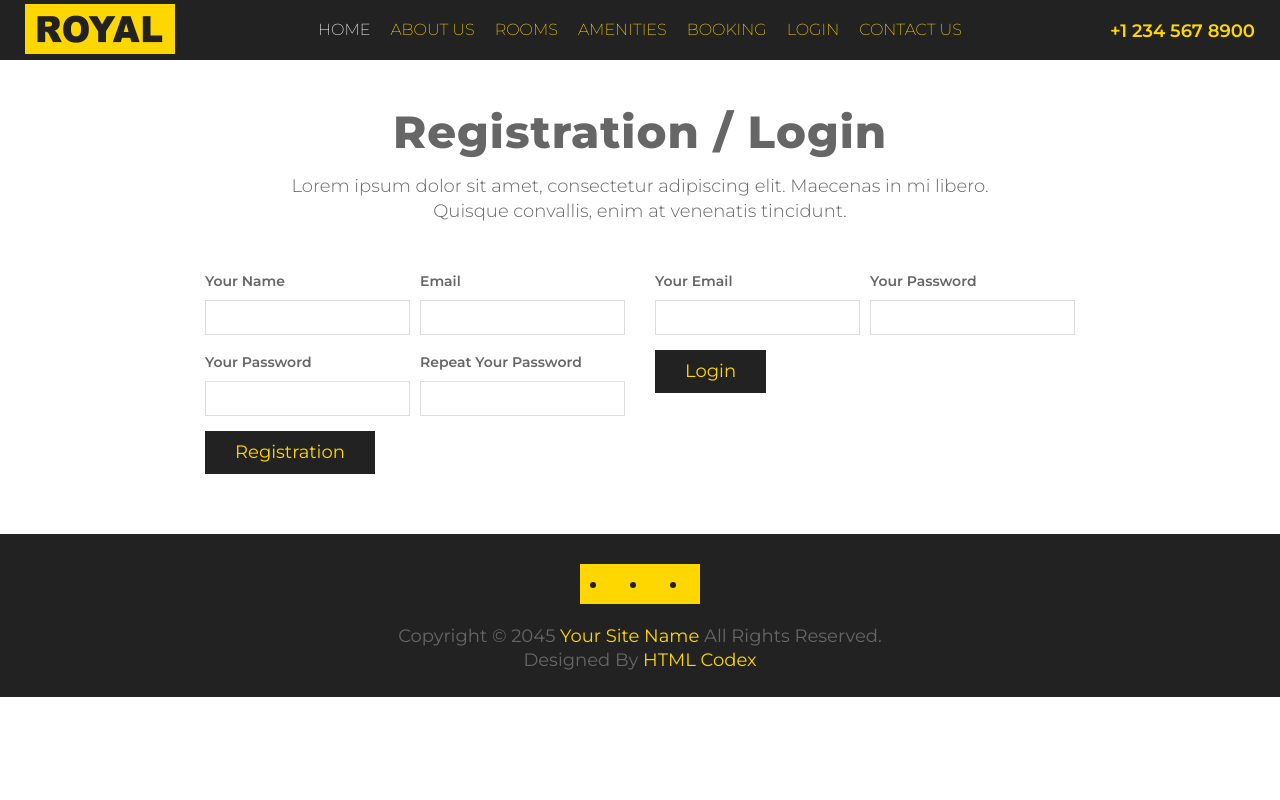
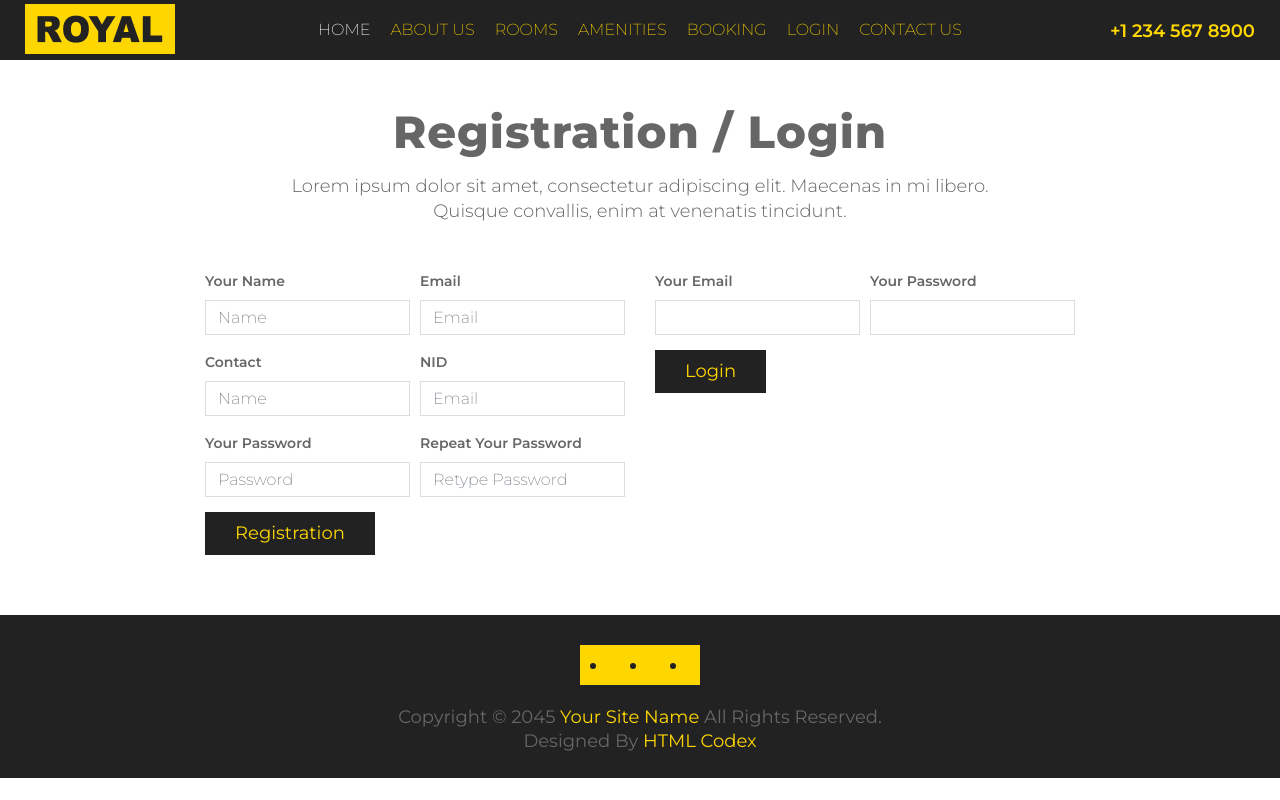
Before and after one commit to ShafiqTanim/hotel-user-vue, a Vue app: page /login in a window 1280 px wide. Built offline with nearby package versions, Linux system fonts and the light colour scheme; some icons are missing.

Commit message:
Vue customer register and login

```diff
--- a/src/components/Booking.vue
+++ b/src/components/Booking.vue
@@ -89,7 +89,7 @@
                                         <p class="help-block text-danger"></p>
                                     </div>
                                     <div class="control-group col-md-6">
-                                        <label>Last Name</label>
+                                        <label>Room</label>
                                         <input type="text" class="form-control" id="lname" placeholder="E.g. Sina" required data-validation-required-message="Please enter last name" />
                                         <p class="help-block text-danger"></p>
                                     </div>
--- a/src/components/Login.vue
+++ b/src/components/Login.vue
@@ -11,25 +11,35 @@
             <div class="row">
                 <div class="col-md-6">
                     <div class="login-form">
-                        <form>
+                        <form @submit.prevent="registration">
                             <div class="form-row">
                                 <div class="control-group col-sm-6">
                                     <label>Your Name</label>
-                                    <input type="text" class="form-control" required="required" />
+                                    <input type="text" v-model="register.name" placeholder="Name" class="form-control" required="required" />
                                 </div>
                                 <div class="control-group col-sm-6">
                                     <label>Email</label>
-                                    <input type="email" class="form-control" required="required" />
+                                    <input type="email" v-model="register.email" placeholder="Email" class="form-control" required="required" />
+                                </div>
+                            </div>
+                            <div class="form-row">
+                                <div class="control-group col-sm-6">
+                                    <label>Contact</label>
+                                    <input type="text" v-model="register.contact" placeholder="Name" class="form-control" required="required" />
+                                </div>
+                                <div class="control-group col-sm-6">
+                                    <label>NID</label>
+                                    <input type="text" v-model="register.nid" placeholder="Email" class="form-control" required="required" />
                                 </div>
                             </div>
                             <div class="form-row">
                                 <div class="control-group col-sm-6">
                                     <label>Your Password</label>
-                                    <input type="password" class="form-control" required="required" />
+                                    <input type="password" v-model="register.password" placeholder="Password" class="form-control" required="required" />
                                 </div>
                                 <div class="control-group col-sm-6">
                                     <label>Repeat Your Password</label>
-                                    <input type="password" class="form-control" required="required" />
+                                    <input type="password" v-model="register.c_password" placeholder="Retype Password" class="form-control" required="required" />
                                 </div>
                             </div>
                             <div class="button"><button type="submit">Registration</button></div>
@@ -39,18 +49,18 @@
 
                 <div class="col-md-6">
                     <div class="login-form">
-                        <form>
+                        <form @submit.prevent="handleLogin">
                             <div class="form-row">
                                 <div class="control-group col-sm-6">
                                     <label>Your Email</label>
-                                    <input type="email" class="form-control" required="required" />
+                                    <input type="email" v-model="loginData.email" class="form-control" required="required" />
                                 </div>
                                 <div class="control-group col-sm-6">
                                     <label>Your Password</label>
-                                    <input type="password" class="form-control" required="required" />
+                                    <input type="password" v-model="loginData.password" class="form-control" required="required" />
                                 </div>
                             </div>
-                            <div class="button"><button type="submit">Login</button></div>
+                            <div class="button"><button @click="login">Login</button></div>
                         </form>
                     </div>
                 </div>
@@ -60,10 +70,93 @@
 </template>
 
 <script>
+
+import DataService from "../services/DataService";
+import router from '@/router';
+
     export default {
         name: 'Login',
-        props: {
-            msg: String
+        data() {
+            return {
+                register: {
+                    name: '',
+                    email: '',
+                    contact: '',
+                    nid: '',
+                    password: '',
+                    c_password: ''
+                },
+                loginData: {
+                    email: '',
+                    password: ''
+                },
+            };
+        },
+
+        methods: {
+            registration() {
+                // Ensure password and confirm password match
+                if (this.register.password !== this.register.c_password) {
+                    alert("Passwords do not match!");
+                    return;
+                }
+
+                // Prepare the data for the API call
+                const data = {
+                    name: this.register.name,
+                    email: this.register.email,
+                    contact: this.register.contact,
+                    nid: this.register.nid,
+                    password: this.register.password,
+                    c_password: this.register.c_password,
+                };
+
+                // Send registration data to the backend
+                DataService.registration(data)
+                    .then(response => {
+                    if (response.data.data) {
+                    alert('register success')
+                    window.location.reload();
+
+                    } else {
+                        alert(response.data.error);
+                    }
+                    })
+
+                    .catch(e => {
+                    console.error(e);
+                    alert('An error occurred during registration.');
+                    });
+
+            },
+
+            login(){
+                var data={
+                    email:this.loginData.email,
+                    password: this.loginData.password
+                };
+
+                // handleLogin() {
+                //   // Handle login logic here (e.g., API call)
+                //   alert('Logged in!');
+                //   this.$router.push('/booking');
+                // }
+
+                DataService.login(data)
+                .then(response => {
+                    console.log(response.data.data.token)
+                    if(response.data.data.token)
+                    sessionStorage.setItem('uid', response.data.data.token);
+                    else
+                    alert(response.data.error)
+
+                    router.push({ name: 'booking' });
+                    window.location.href='/booking';
+                })
+                .catch(e => {
+                    console.log(e);
+                });
+            }
         }
     }
 </script>
--- /dev/null
+++ b/src/http-common.js
@@ -0,0 +1,8 @@
+import axios from "axios";
+
+export default axios.create({
+  baseURL: "http://127.0.0.1:8000/api",
+  headers: {
+    "Content-type": "application/json"
+  }
+});
--- /dev/null
+++ b/src/services/DataService.js
@@ -0,0 +1,52 @@
+import http from "../http-common";
+
+class DataService {
+  login(data) {
+    return http.post("customer/login", data);
+  }
+  registration(data) {
+    return http.post("customer/register", data);
+  }
+  // orders(uid) {
+  //   return http.get(`/orders/${uid}`);
+  // }
+  // ordertrack(uid) {
+  //   return http.get(`/ordertrack/${uid}`);
+  // }
+  // ordertrack_save(data) {
+  //   return http.post("/ordertrack_save", data);
+  // }
+  // doctor(dept) {
+  //   return http.get(`/doctor/${dept}`);
+  // }
+  // getAll(uid) {
+  //   return http.get(`/booking/${uid}`);
+  // }
+
+  // get(id) {
+  //   return http.get(`/booking_single/${id}`);
+  // }
+  // student_details(id) {
+  //   return http.get(`/student_details/${id}`);
+  // }
+
+  // login(data) {
+  //   return http.post("/student_login", data);
+  // }
+
+  // update(id, data) {
+  //   return http.put(`/tutorials/${id}`, data);
+  // }
+
+  // delete(id) {
+  //   return http.delete(`/tutorials/${id}`);
+  // }
+
+
+
+  findByTitle(title) {
+    return http.get(`/tutorials?title=${title}`);
+  }
+}
+
+export default new DataService();
```
